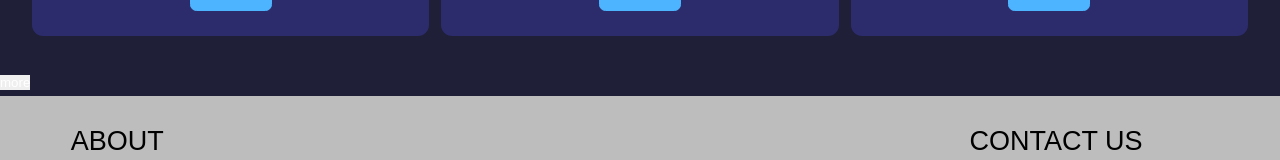
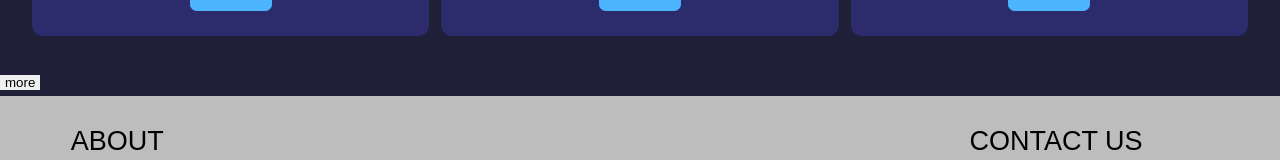
Before and after one commit to vinaymaggidi/NirmalToysMain, a React (Create React App) app: page /home in a window 1280 px wide. In both pictures the pointer is over the link "more". Shown: the part 1131-1291 px from the top of the page. Built offline with nearby package versions, Linux system fonts and the light colour scheme.

Commit message:
Update home.css

```diff
--- a/src/components/Home/home.css
+++ b/src/components/Home/home.css
@@ -1,4 +1,8 @@
 button a {
     text-align:justify;
+    padding:5px;
+}
 
+button a:hover{
+    color:black;
 }
```
